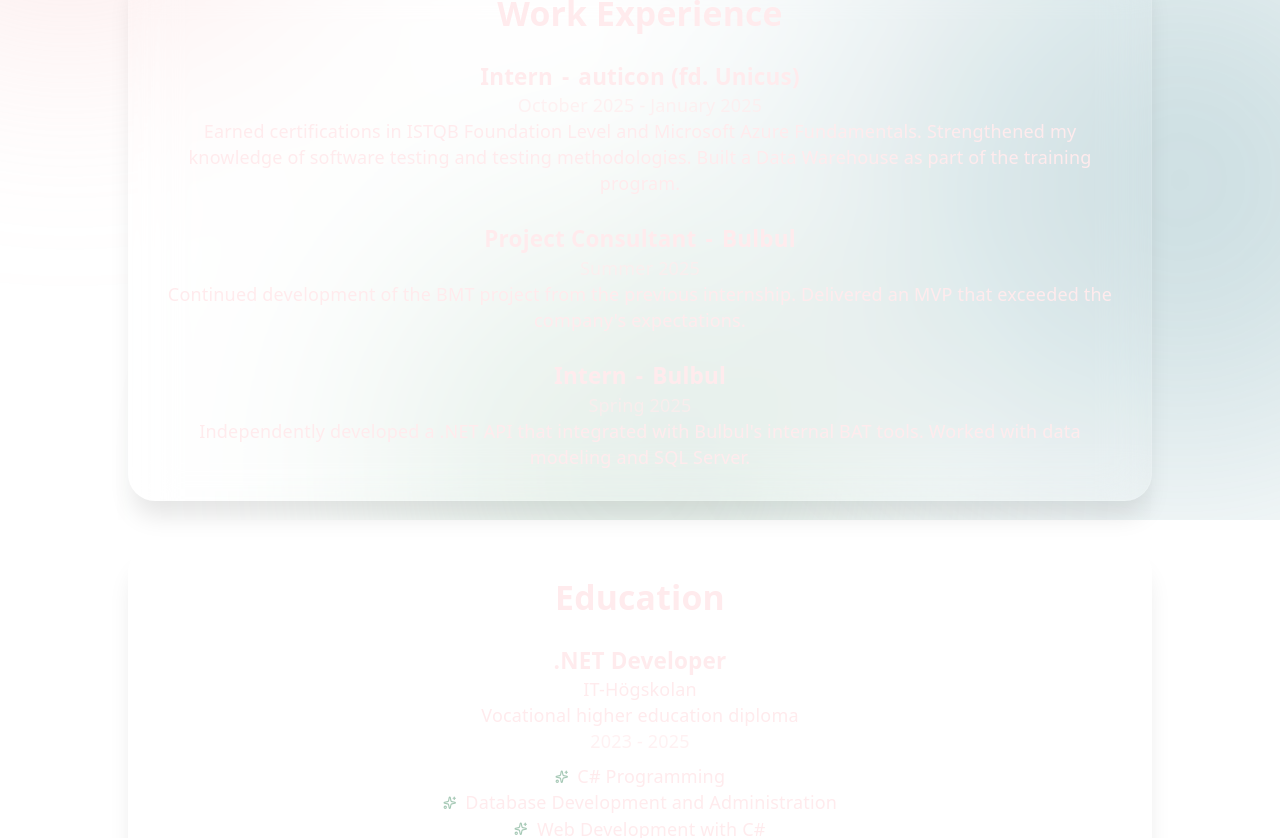
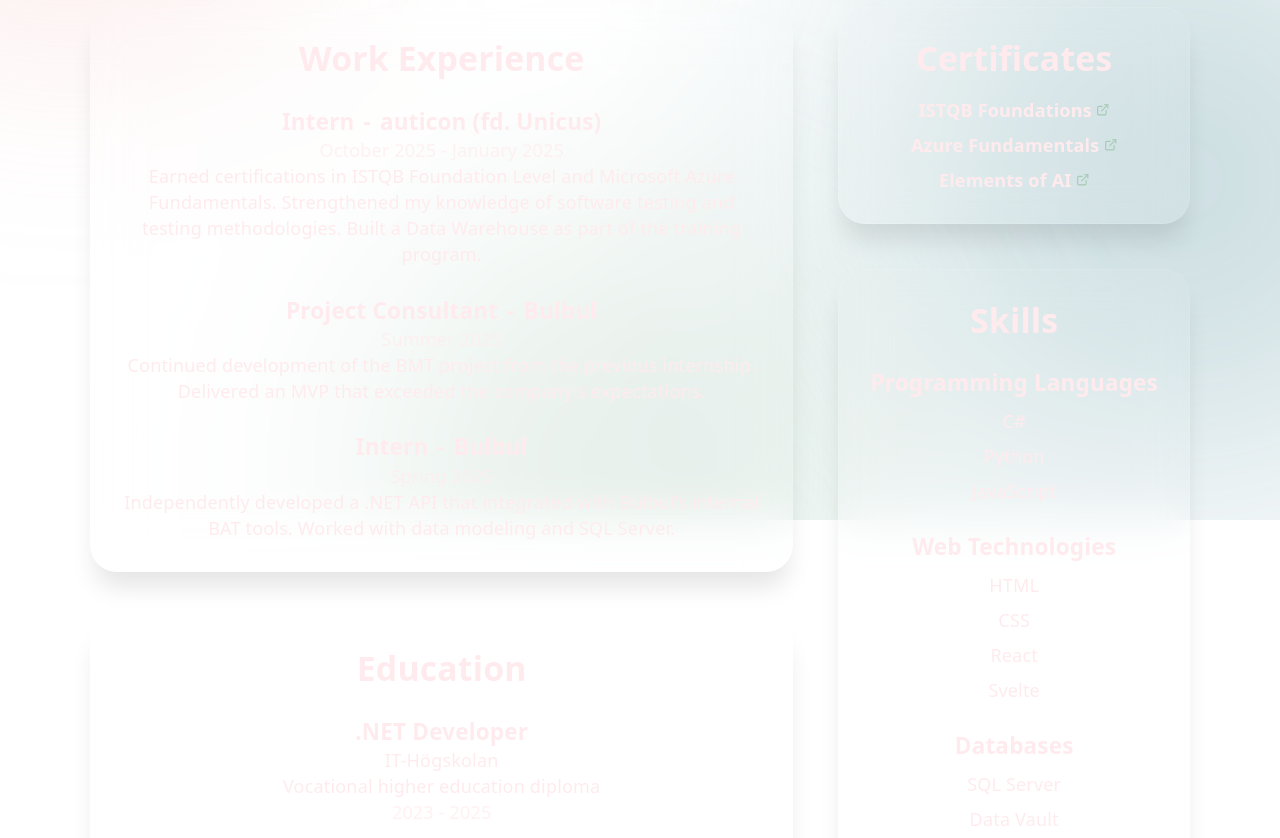
Before and after one commit to AscellaGG/portfolio, a React (Vite) app: page / in a window 1280 px wide. Shown: the part 280-1118 px from the top of the page. Built offline with nearby package versions, Linux system fonts and the light colour scheme.

Commit message:
Add certificates and skills data; enhance App component layout and styling

```diff
--- a/src/App.css
+++ b/src/App.css
@@ -18,8 +18,8 @@
   background: rgba(255, 255, 255, 0.05);
   backdrop-filter: blur(24px);
   box-shadow: 0 20px 25px -5px rgba(0, 0, 0, 0.1);
-  width: 80%;
   padding: 30px;
+  width: 100%;
 }
 
 .stack {
--- a/src/App.tsx
+++ b/src/App.tsx
@@ -1,7 +1,8 @@
 import "./App.css";
 import { experiences } from "./data/experience";
 import { education } from "./data/education";
-import { Sparkles } from "lucide-react";
+import { skills } from "./data/skills";
+import { Sparkles, ExternalLink } from "lucide-react";
 import GlitchText from "./components/GlitchText";
 
 function App() {
@@ -49,9 +50,8 @@ function App() {
         />
       </div>
 
-      <main className="flex flex-col items-center gap-10">
-        <section className="mt-10">
-          {/* <h1 className="text-5xl font-bold">Otilia Schiff</h1> */}
+      <main className="">
+        <div className="mt-10">
           <div className="text-5xl font-bold">
             <GlitchText text="Otilia Schiff" />
           </div>
@@ -62,15 +62,17 @@ function App() {
             I build web applications using C#, .NET, React and TypeScript.
             Interested in clean architecture and solving practical problems.
           </p>
-        </section>
+        </div>
 
+        <div className="flex flex-row gap-10 m-20">
+          <section className="flex flex-col items-center gap-10 w-2/3">
             {/* WORK EXPERIENCE */}
-        <section className="glass">
+            <div className="glass">
               <h2 className="text-3xl font-bold">Work Experience</h2>
 
               {experiences.map((experience) => (
                 <article key={experience.company} className="mt-6">
-              <div className="flex flex-row items-center justify-center gap-2 text-xl font-bold">
+                  <div className="flex flex-row items-center justify-center gap-2 text-xl font-semibold">
                     <h3>{experience.role}</h3>
                     <p> - </p>
                     <a
@@ -85,15 +87,15 @@ function App() {
                   <p>{experience.description}</p>
                 </article>
               ))}
-        </section>
+            </div>
 
             {/* EDUCATION */}
-        <section className="glass">
+            <div className="glass">
               <h2 className="text-3xl font-bold">Education</h2>
 
               {education.map((education) => (
                 <article key={education.institution} className="mt-6">
-              <h3 className="text-xl font-bold">{education.program}</h3>
+                  <h3 className="text-xl font-semibold">{education.program}</h3>
                   <a
                     href={education.institution}
                     target="_blank"
@@ -117,10 +119,73 @@ function App() {
                   {education.type === "course" && "Standalone course"}
                 </article>
               ))}
+            </div>
           </section>
 
+          <section className="w-1/3 flex flex-col gap-10">
+            {/* Certificates */}
+            <div className="glass">
+              <h2 className="text-3xl font-bold">Certificates</h2>
+              <ul className="mt-4 font-semibold space-y-2">
+                <li>
+                  <a
+                    href="\certificates\6496 CTFL Otilia Schiff Cert.pdf"
+                    target="_blanc"
+                    className="inline-flex items-center gap-1"
+                    rel="noopener noreferrer"
+                  >
+                    <span>ISTQB Foundations</span>
+                    <ExternalLink className="h-3 w-3 text-accent text-muted-teal" />
+                  </a>
+                </li>
+                <li>
+                  <a
+                    href="https://learn.microsoft.com/api/credentials/share/en-us/OtiliaSchiff-7845/6C49ADA2A3A9467E?sharingId"
+                    target="_blanc"
+                    className="inline-flex items-center gap-1"
+                    rel="noopener noreferrer"
+                  >
+                    <span>Azure Fundamentals</span>
+                    <ExternalLink className="h-3 w-3 text-accent text-muted-teal" />
+                  </a>
+                </li>
+                <li>
+                  <a
+                    href="public\certificates\1764314380616.jpg"
+                    target="_blanc"
+                    className="inline-flex items-center gap-1"
+                    rel="noopener noreferrer"
+                  >
+                    <span>Elements of AI</span>
+                    <ExternalLink className="h-3 w-3 text-accent text-muted-teal" />
+                  </a>
+                </li>
+              </ul>
+            </div>
+
+            {/* Skills */}
+            <div className="glass">
+              <h2 className="text-3xl font-bold">Skills</h2>
+              <ul>
+                {skills.map((skills) => (
+                  <article key={skills.category} className="mt-6">
+                    <div className="flex flex-col items-center justify-center gap-2">
+                      <h3 className="text-xl font-semibold">
+                        {skills.category}
+                      </h3>
+                      {skills.skills.map((skill) => (
+                        <p key={skill}>{skill}</p>
+                      ))}
+                    </div>
+                  </article>
+                ))}
+              </ul>
+            </div>
+          </section>
+        </div>
+
         {/* CONTACT */}
-        <section className="mb-15">
+        <div className="mb-15">
           <h2 className="text-3xl font-semibold">Contact</h2>
           <div className="mt-4 flex gap-4 justify-center">
             <a
@@ -145,7 +210,7 @@ function App() {
           >
             otilia.schiff@gmail.com
           </a>
-        </section>
+        </div>
       </main>
     </div>
   );
--- /dev/null
+++ b/src/data/skills.ts
@@ -0,0 +1,27 @@
+export interface Skill {
+  category: string;
+  skills: string[];
+}
+
+export const skills: Skill[] = [
+  {
+    category: "Programming Languages",
+    skills: ["C#", "Python", "JavaScript"],
+  },
+  {
+    category: "Web Technologies",
+    skills: ["HTML", "CSS", "React", "Svelte"],
+  },
+  {
+    category: "Databases",
+    skills: ["SQL Server", "Data Vault", "Data Warehouse"],
+  },
+  {
+    category: "Methodologies",
+    skills: ["Software Testing", "Agile Development"],
+  },
+  {
+    category: "Operating Systems",
+    skills: ["Windows", "MacOS", "Linux"],
+  },
+];
```
Also changed, not shown: public/certificates/1764314380616.jpg (added), 1 other file (tests, documents, lock files or other folders). Lines whose indentation alone changed are shown as unchanged.
